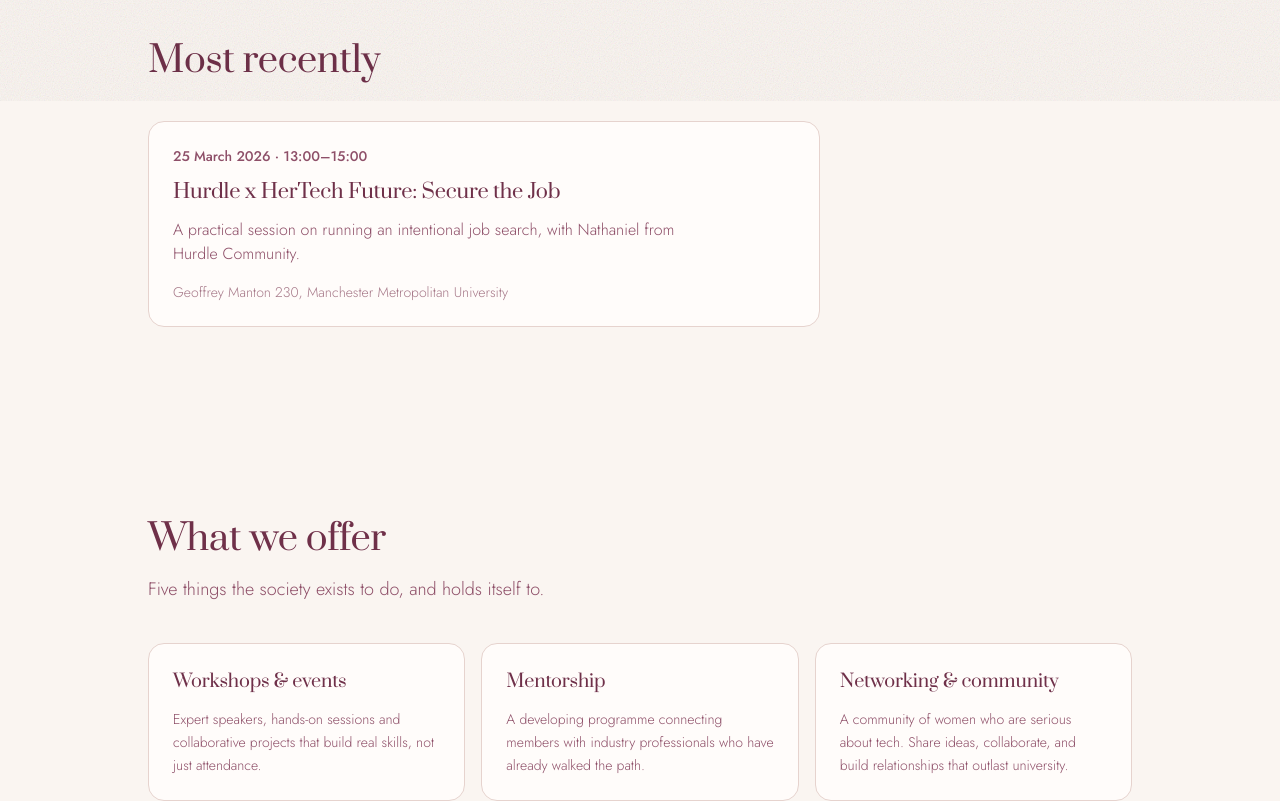
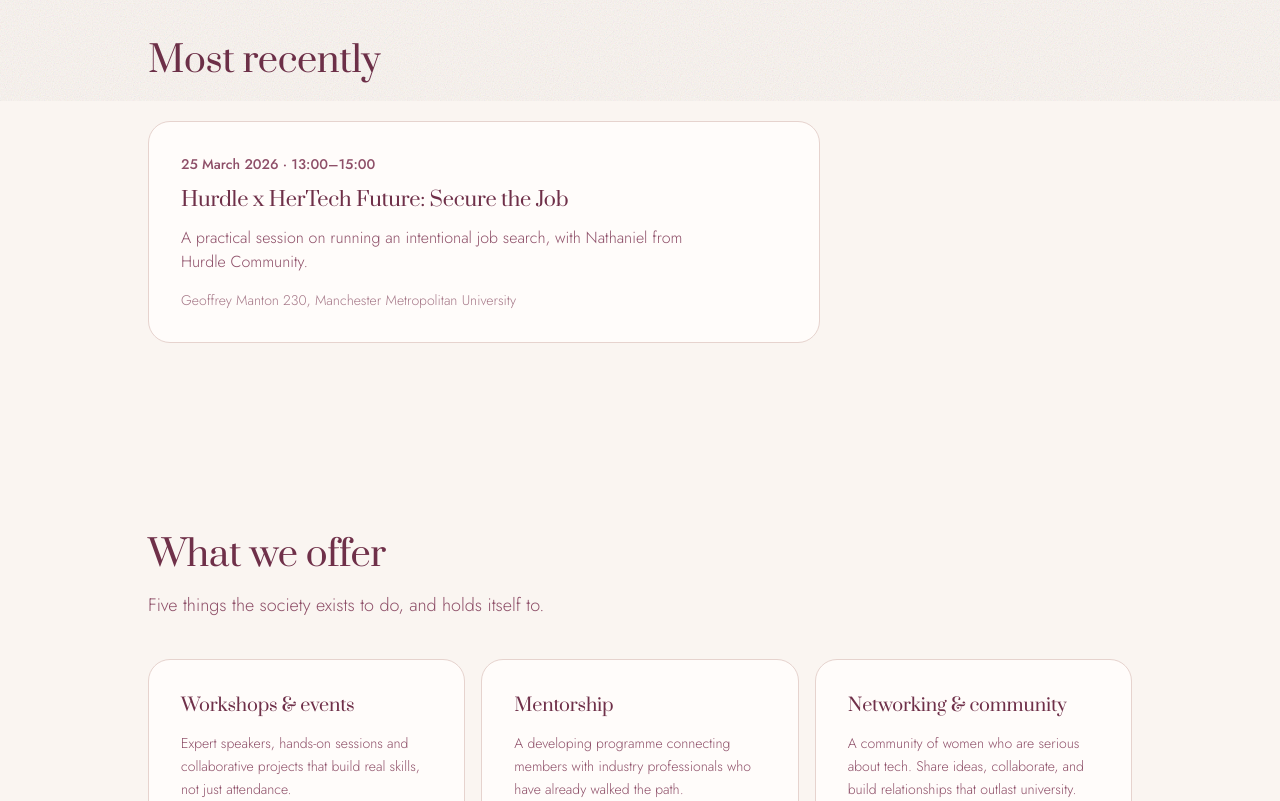
Before and after one commit to Humak1/HerTechFuture-website, a Next.js app: page / in a window 1280 px wide. Shown: the part 699-1500 px from the top of the page. Built offline with nearby package versions, Linux system fonts and the light colour scheme; no server answers.

Commit message:
refactor(card): use hairline borders and add a tinted variant

```diff
--- a/src/components/ui/card.tsx
+++ b/src/components/ui/card.tsx
@@ -3,25 +3,28 @@ import { cn } from "@/lib/cn";
 
 type CardProps = {
   children: ReactNode;
-  /** Adds a hover treatment. Only use on cards that are themselves a link. */
+  /** Soft blush fill instead of the default near-white. */
+  tinted?: boolean;
   interactive?: boolean;
   className?: string;
 };
 
 /**
- * The standard raised panel: event cards, committee cards, pillar cards.
+ * The standard panel.
  *
- * Deliberately has no opinion about its contents -- it handles the border,
- * the radius, the background and the hover state, and nothing else. A
- * component that tried to also lay out a title, a date and a button would only
- * fit the first thing it was written for.
+ * Hairline borders rather than shadows, deliberately: borders make a group
+ * of cards read as one ruled sheet, where shadows make them read as several
+ * objects floating at different heights. For a page of equal-weight
+ * content, the first is what you want.
  */
-export function Card({ children, interactive = false, className }: CardProps) {
+export function Card({ children, tinted = false, interactive = false, className }: CardProps) {
   return (
     <div
       className={cn(
-        "relative rounded-2xl border border-border bg-surface p-6",
-        interactive && "transition-colors duration-200 hover:border-accent/60 hover:bg-surface-2",
+        "relative overflow-hidden rounded-[22px] border p-7 sm:p-8",
+        tinted ? "border-[#EFD8D6] bg-blush-soft" : "border-border bg-surface",
+        interactive &&
+          "transition-[border-color,transform,background] duration-[400ms] hover:-translate-y-1 hover:border-blush hover:bg-surface-2",
         className,
       )}
     >
```
